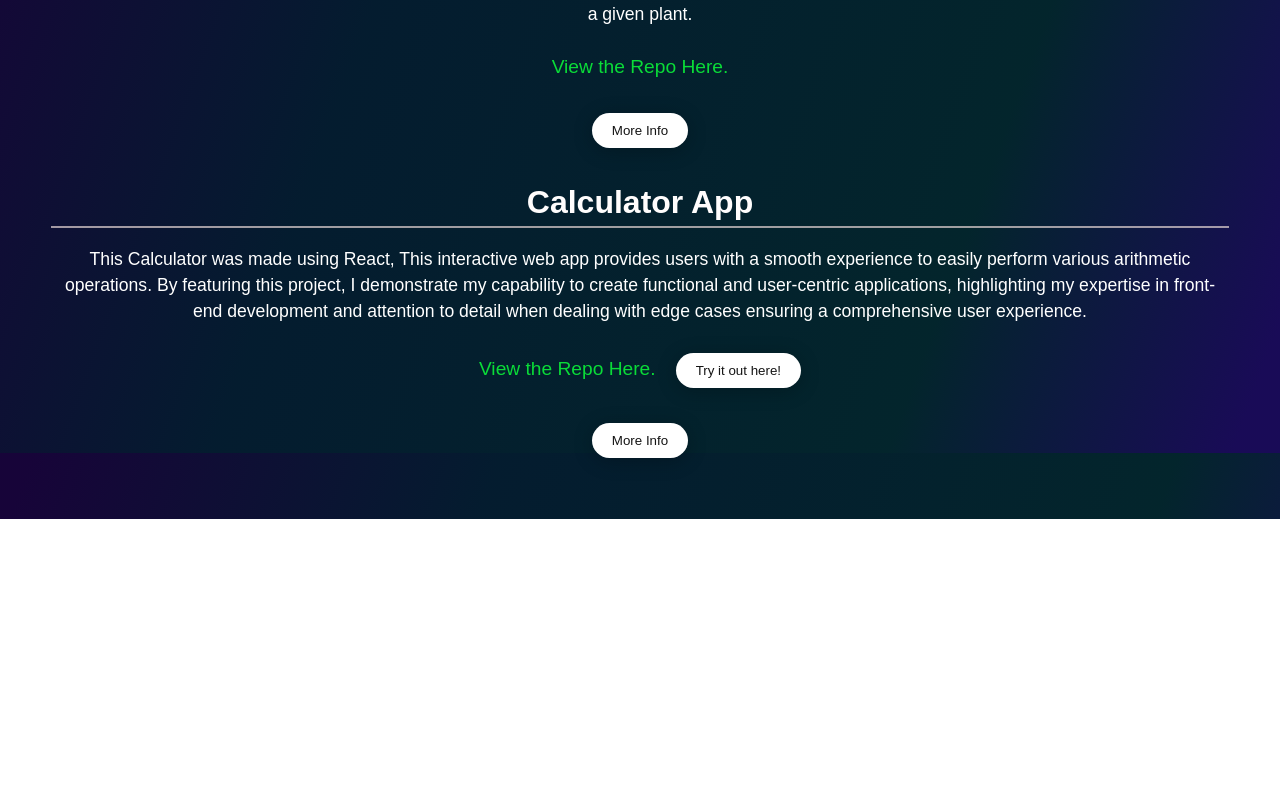
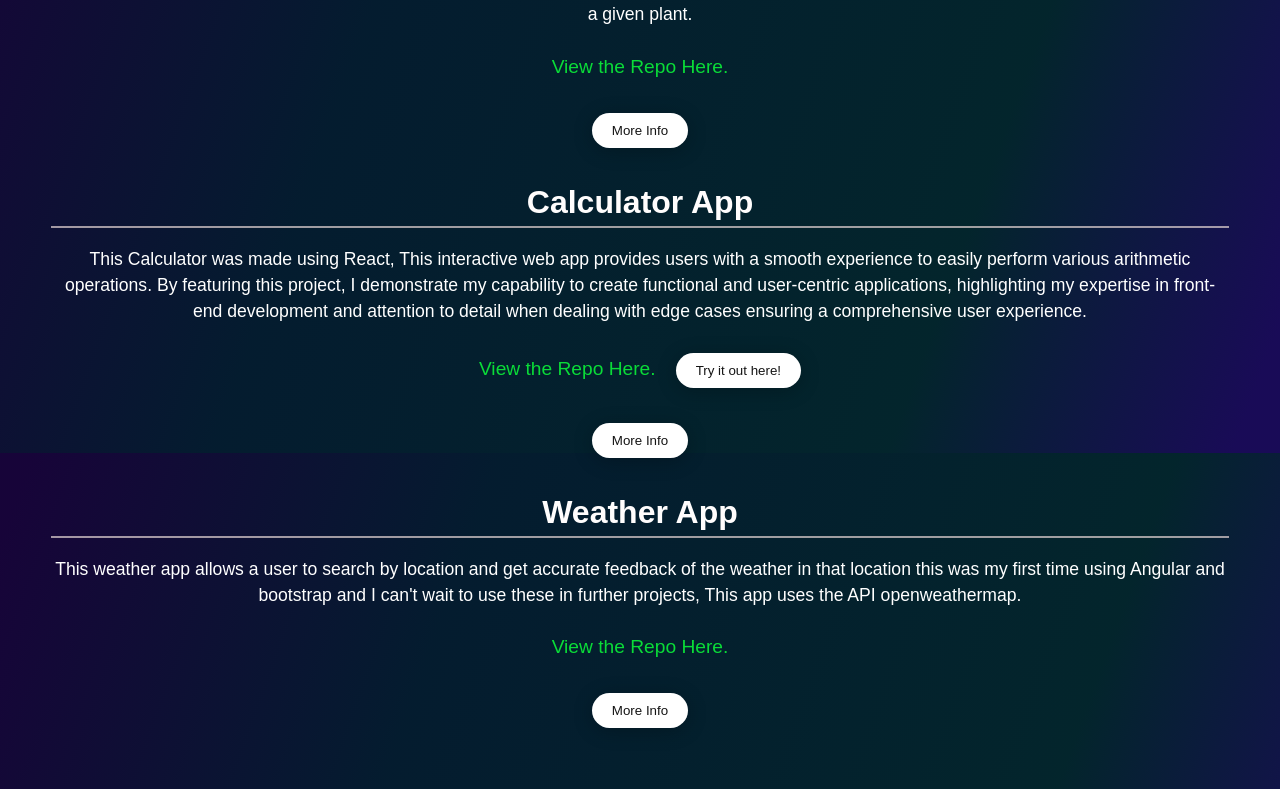
Before and after one commit to ggr1992/Portfolio-website, a React (Vite) app: page /projects in a window 1280 px wide. Shown: the part 1147-1937 px from the top of the page. Before the commit the page ends 1667 px from the top, so only its background shows below. Built offline with nearby package versions, Linux system fonts and the light colour scheme.

Commit message:
Weather app update

```diff
--- /dev/null
+++ b/src/components/More-info/More-info-Weather.jsx
@@ -0,0 +1,81 @@
+import React from "react";
+import { useState } from "react";
+import Slider from "react-slick";
+import ReactPlayer from "react-player";
+import Weatherapp from "../../assets/Videos/WeatherApp.mp4";
+
+import "../moreInfo.css";
+
+const CustomPrevArrow = ({ onClick }) => (
+  <button className="custom-arrow prev-arrow" onClick={onClick}>
+    &lt;
+  </button>
+);
+
+const CustomNextArrow = ({ onClick }) => (
+  <button className="custom-arrow next-arrow" onClick={onClick}>
+    &gt;
+  </button>
+);
+
+function MoreWeather() {
+  const moreInfoArray = [
+
+    {
+      type: "video",
+      media: Weatherapp,
+      description:
+        "Watch a video demonstration of the Weather app in action.",
+    },
+  ];
+
+  const [isCarouselFolded, setIsCarouselFolded] = useState(true);
+
+  const toggleCarousel = () => {
+    setIsCarouselFolded(!isCarouselFolded);
+  };
+
+  const settings = {
+    dots: true,
+    infinite: true,
+    speed: 1000,
+    slidesToShow: 1,
+    slidesToScroll: 1,
+    prevArrow: <CustomPrevArrow />,
+    nextArrow: <CustomNextArrow />,
+  };
+
+  return (
+    <div className="MoreInfo-container">
+      <button className="fold-button" onClick={toggleCarousel}>
+        {isCarouselFolded ? "More Info" : "Less Info"}
+      </button>
+      {!isCarouselFolded && (
+        <div className="Carousel-container">
+          <Slider {...settings}>
+            {moreInfoArray.map((item, index) => (
+              <div className="Media-wrapper" key={index}>
+                {item.type === "image" ? (
+                  <img src={item.media} alt={item.alt} className="Media" />
+                ) : (
+                  <div className="Centered-video">
+                    <ReactPlayer
+                      url={item.media}
+                      controls
+                      width="100%"
+                      height="100%"
+                      className="Video"
+                    />
+                  </div>
+                )}
+                <p className="Media-description">{item.description}</p>
+              </div>
+            ))}
+          </Slider>
+        </div>
+      )}
+    </div>
+  );
+}
+
+export default MoreWeather;
--- a/src/components/Projects.jsx
+++ b/src/components/Projects.jsx
@@ -5,6 +5,7 @@ import FrontEnd from './front-end-project';
 import FinalProject from './final-group-project';
 import ToDoListApp from './To-Do-List';
 import Calculator from './Calculator';
+import WeatherApp from './WeatherApp';
 
 const Projects = () => {
   return (
@@ -14,6 +15,7 @@ const Projects = () => {
   <ToDoListApp/>
   <FinalProject/>
   <Calculator/>
+  <WeatherApp/>
   </div>
   )
 };
--- /dev/null
+++ b/src/components/WeatherApp.jsx
@@ -0,0 +1,25 @@
+import React from 'react';
+import MoreWeather from './More-info/More-info-Weather';
+
+function WeatherApp() {
+    return (
+      <>
+        <div className="Text-container">
+          <h2 className="Heading2">Weather App</h2>
+          <p>
+           This weather app allows a user to search by location and get accurate feedback of the weather in that location this was my first time using Angular and bootstrap and I can't wait to use these in further projects, This app uses the API openweathermap.
+          </p>
+
+          <a
+            href="https://github.com/ggr1992/Weather"
+            target="_blank"
+            rel="noopener noreferrer"
+          >
+            View the Repo Here.
+          </a>
+        <MoreWeather/>
+        </div>
+      </>
+    );
+  }
+  export default WeatherApp;
--- a/src/components/moreInfo.css
+++ b/src/components/moreInfo.css
@@ -14,20 +14,20 @@
   margin: 0 auto;
 }
 
-/* Media query for phones */
+
 @media (max-width: 768px) {
   .Media-wrapper {
     display: block;
-    text-align: center; /* Keep text centered */
+    text-align: center;
     margin: 20px auto;
   }
 
   .Centered-video {
-    display: none; /* Hide centered video on phone */
+    display: none;
   }
 
   .Media {
-    width: 100%; /* Make images and videos full width on phone */
+    width: 100%;
     height: auto;
   }
   .Media-description {
@@ -49,7 +49,7 @@
   justify-content: center;
   align-items: center;
   width: 100%;
-  height: 100%; /* Change height to 100% */
+  height: 100%;
 }
 
 
```
Also changed, not shown: 1 other file (tests, documents, lock files or other folders).
